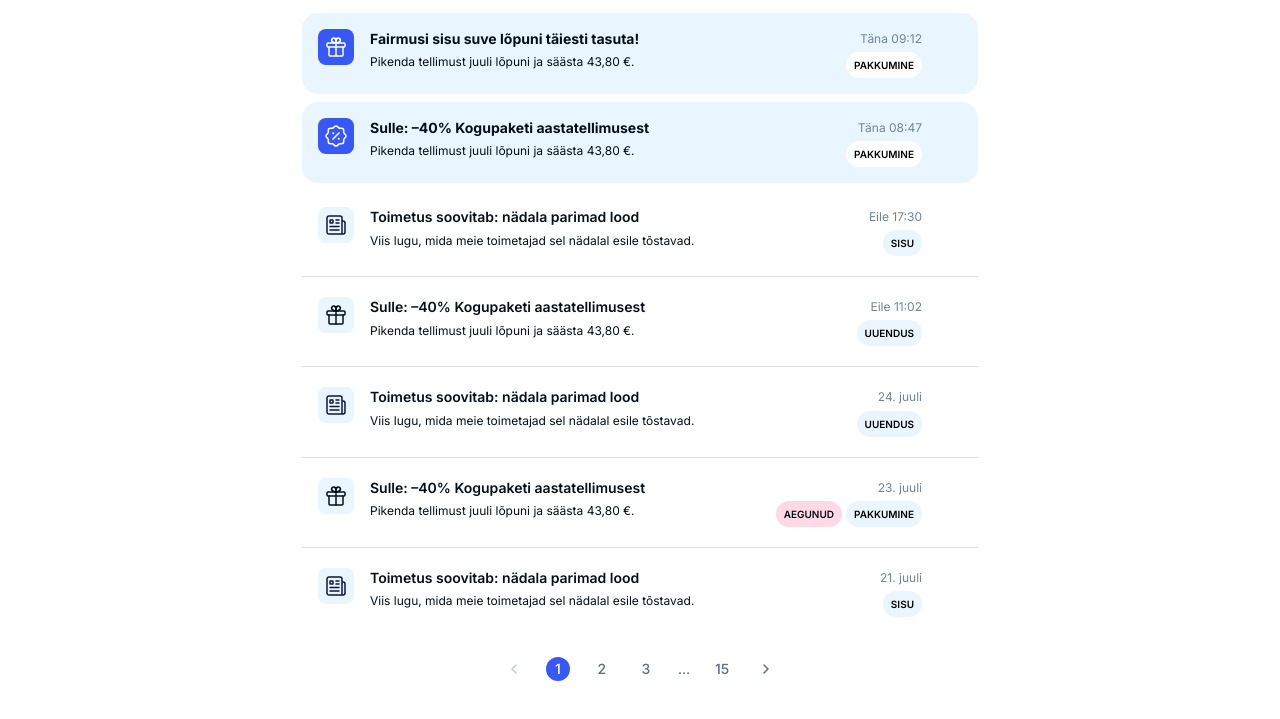
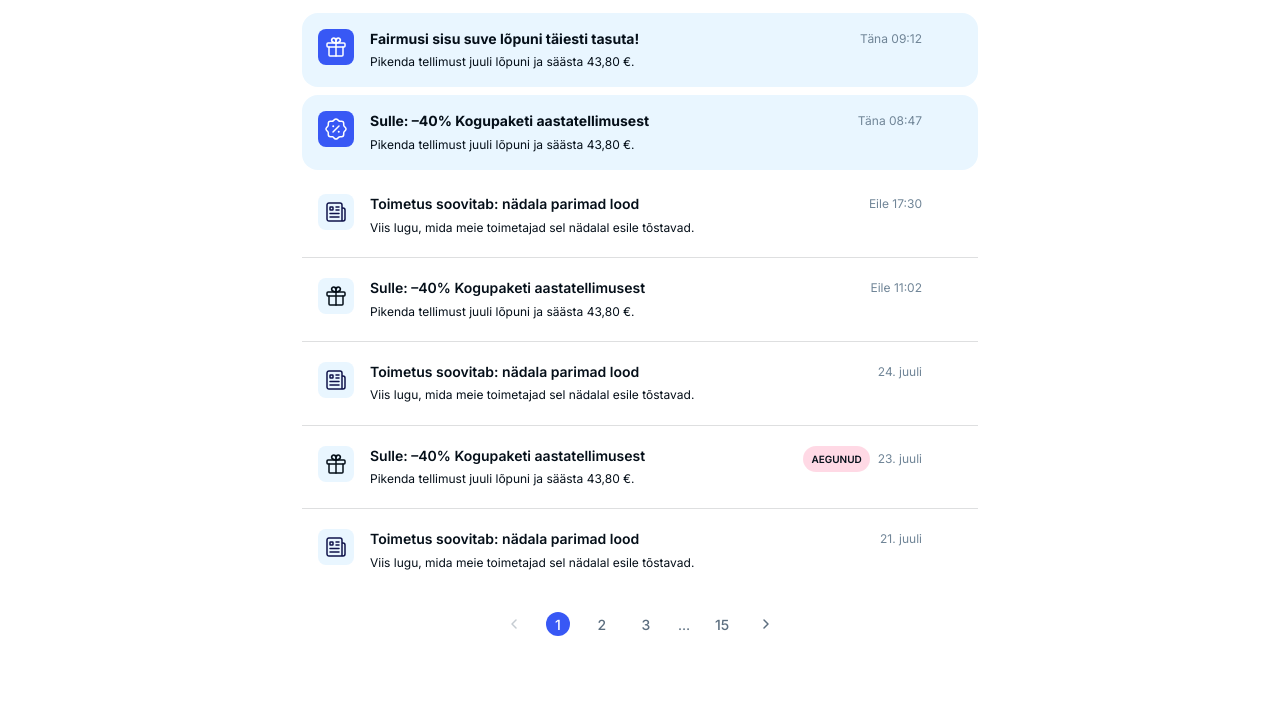
Before and after one commit to sanomies/d-inbox, a plain HTML site: page full-page-test/index.html in a window 1280 px wide. Shown: the part 221-940 px from the top of the page. Drawn offline with Linux system fonts and the light colour scheme.

Commit message:
Remove category pills, keep AEGUNUD pill inline with timestamp
Co-Authored-By: Claude Fable 5 <noreply@anthropic.com>

```diff
--- a/full-page-test/index.html
+++ b/full-page-test/index.html
@@ -352,28 +352,25 @@
     transition: opacity 0.18s ease, transform 0.18s ease;
   }
 
-  /* ── Category pills ──────────────────────────────── */
+  /* ── Expired pill ────────────────────────────────── */
   .row-meta {
     display: flex;
-    flex-direction: column;
-    gap: 4px;
-    align-items: flex-end;
+    gap: 8px;
+    align-items: center;
     flex-shrink: 0;
   }
-  .row-badges { display: flex; gap: 4px; align-items: center; }
+  .row-badges { display: flex; gap: 8px; align-items: center; }
+  .row-badges:empty { display: none; }
   .pill {
-    background: var(--delfi-lightblue);
+    background: rgba(250, 4, 79, 0.15);
     padding: 8px;
     border-radius: 100px;
     font-size: 10px;
     font-weight: 600;
     line-height: 1;
-    color: #000;
+    color: var(--delfi-black);
     white-space: nowrap;
   }
-  .message.unread .pill { background: var(--delfi-white); }
-  .pill.expired { background: rgba(250, 4, 79, 0.15); color: var(--delfi-black); }
-  .message.unread .pill.expired { background: rgba(250, 4, 79, 0.15); }
 
   /* ── Pagination ──────────────────────────────────── */
   .pagination {
@@ -715,12 +712,6 @@
         "icon meta kebab";
     }
     .kebab-btn { opacity: 1; }
-    .row-meta {
-      flex-direction: row-reverse;
-      justify-content: flex-end;
-      align-items: center;
-      gap: 8px;
-    }
 
     /* Message view */
     .view-title { font-size: 22px; }
@@ -959,7 +950,7 @@
   const messages = [
     {
       id: 1, unread: true, hero: true,
-      badge: 'PAKKUMINE', time: 'Täna 09:12',
+      time: 'Täna 09:12',
       iconWhite: 'assets/gift-white.svg', iconDark: 'assets/gift-dark.svg',
       title: 'Fairmusi sisu suve lõpuni täiesti tasuta!',
       snippet: 'Pikenda tellimust juuli lõpuni ja säästa 43,80 €.',
@@ -970,7 +961,7 @@
     },
     {
       id: 2, unread: true, hero: false,
-      badge: 'PAKKUMINE', time: 'Täna 08:47',
+      time: 'Täna 08:47',
       iconWhite: 'assets/sale-white.svg', iconDark: 'assets/sale-dark.svg',
       title: 'Sulle: –40% Kogupaketi aastatellimusest',
       snippet: 'Pikenda tellimust juuli lõpuni ja säästa 43,80 €.',
@@ -978,7 +969,7 @@
     },
     {
       id: 3, unread: false, hero: false,
-      badge: 'SISU', time: 'Eile 17:30',
+      time: 'Eile 17:30',
       iconWhite: 'assets/newspaper-white.svg', iconDark: 'assets/newspaper.svg',
       title: 'Toimetus soovitab: nädala parimad lood',
       snippet: 'Viis lugu, mida meie toimetajad sel nädalal esile tõstavad.',
@@ -986,7 +977,7 @@
     },
     {
       id: 4, unread: false, hero: false,
-      badge: 'UUENDUS', time: 'Eile 11:02',
+      time: 'Eile 11:02',
       iconWhite: 'assets/gift-white.svg', iconDark: 'assets/gift-dark.svg',
       title: 'Sulle: –40% Kogupaketi aastatellimusest',
       snippet: 'Pikenda tellimust juuli lõpuni ja säästa 43,80 €.',
@@ -994,7 +985,7 @@
     },
     {
       id: 5, unread: false, hero: false,
-      badge: 'UUENDUS', time: '24. juuli',
+      time: '24. juuli',
       iconWhite: 'assets/newspaper-white.svg', iconDark: 'assets/newspaper.svg',
       title: 'Toimetus soovitab: nädala parimad lood',
       snippet: 'Viis lugu, mida meie toimetajad sel nädalal esile tõstavad.',
@@ -1002,7 +993,7 @@
     },
     {
       id: 6, unread: false, hero: false, expired: true,
-      badge: 'PAKKUMINE', time: '23. juuli',
+      time: '23. juuli',
       iconWhite: 'assets/gift-white.svg', iconDark: 'assets/gift-dark.svg',
       title: 'Sulle: –40% Kogupaketi aastatellimusest',
       snippet: 'Pikenda tellimust juuli lõpuni ja säästa 43,80 €.',
@@ -1011,7 +1002,7 @@
     },
     {
       id: 7, unread: false, hero: false,
-      badge: 'SISU', time: '21. juuli',
+      time: '21. juuli',
       iconWhite: 'assets/newspaper-white.svg', iconDark: 'assets/newspaper.svg',
       title: 'Toimetus soovitab: nädala parimad lood',
       snippet: 'Viis lugu, mida meie toimetajad sel nädalal esile tõstavad.',
@@ -1020,8 +1011,7 @@
   ];
 
   function pillsHTML(msg) {
-    return (msg.expired ? '<span class="pill expired">AEGUNUD</span>' : '') +
-      `<span class="pill">${msg.badge}</span>`;
+    return msg.expired ? '<span class="pill">AEGUNUD</span>' : '';
   }
 
   const ICON_MAIL = '<svg width="16" height="16" viewBox="0 0 16 16" fill="none" stroke="currentColor" stroke-width="1.5" stroke-linecap="round" stroke-linejoin="round"><rect x="1.75" y="3.25" width="12.5" height="9.5" rx="2"/><path d="M2.5 4.75 8 8.75l5.5-4"/></svg>';
@@ -1069,8 +1059,8 @@
           <span class="message-snippet">${msg.snippet}</span>
         </span>
         <span class="row-meta">
+          <span class="row-badges">${pillsHTML(msg)}</span>
           <span class="message-time">${msg.time}</span>
-          <span class="row-badges">${pillsHTML(msg)}</span>
         </span>
         <span class="row-actions">
           <button class="kebab-btn" aria-label="Rohkem valikuid" aria-haspopup="true"><img src="assets/kebab-dots.svg" alt=""></button>
```
